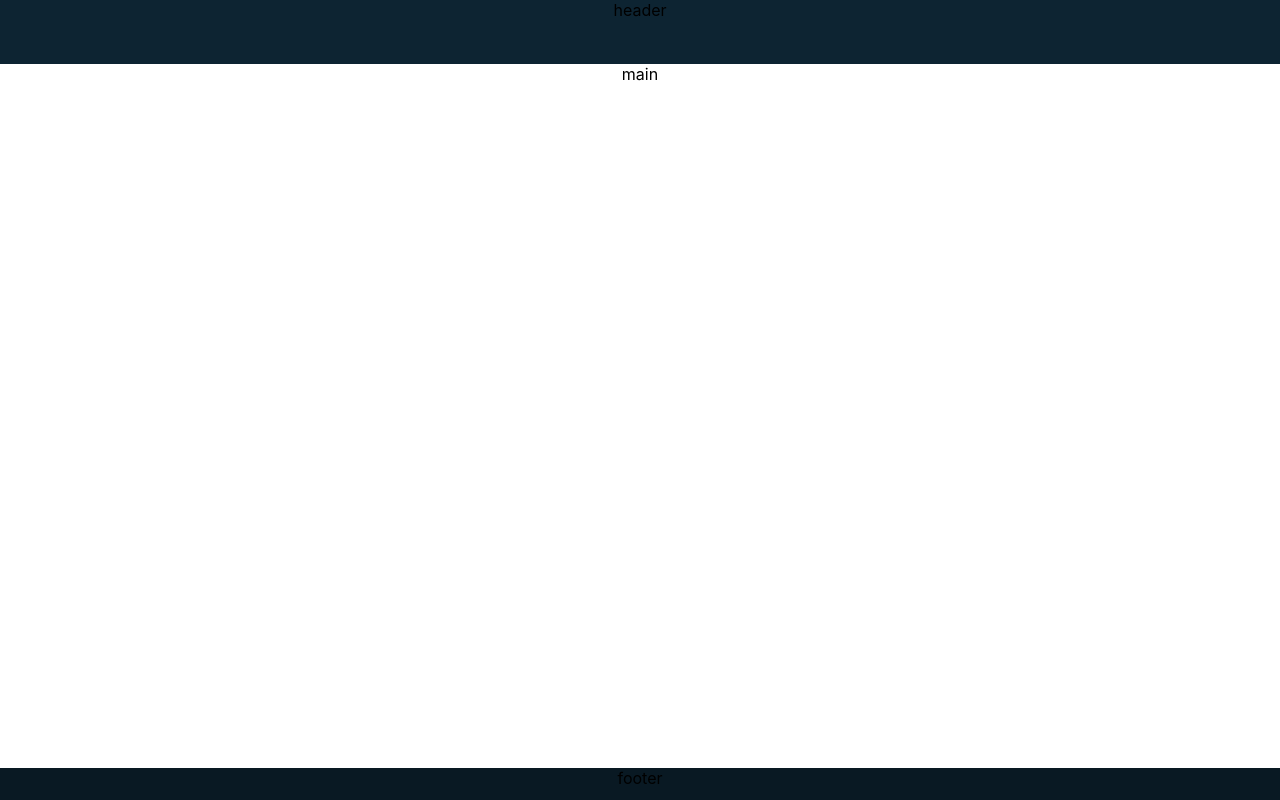
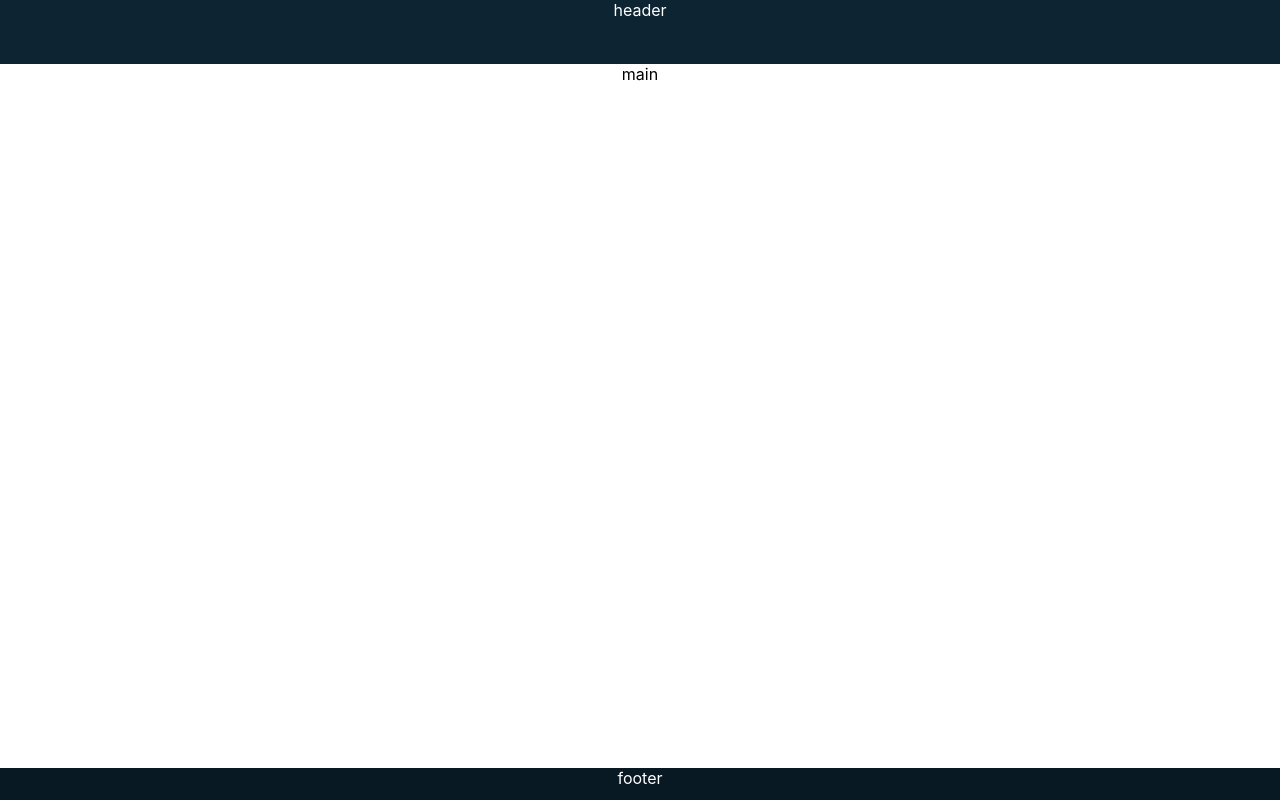
Before and after one commit to EuclidOLAP/olap-web, a React (Create React App) app: page /workbench in a window 1280 px wide. Built offline with nearby package versions, Linux system fonts and the light colour scheme.

Commit message:
^ src/pages/Workbench.js

```diff
--- a/src/pages/Workbench.js
+++ b/src/pages/Workbench.js
@@ -9,6 +9,7 @@ function Workbench() {
       {/* 第一部分：顶部菜单栏 */}
       <Box component="header"
         sx={{
+          color: "white",
           height: "64px",
           width: "100%",
           backgroundColor: "primary.main"
@@ -31,6 +32,7 @@ function Workbench() {
       {/* 第三部分：底部辅助信息 */}
       <Box component="footer"
         sx={{
+          color: "white",
           height: "32px",
           width: "100%",
           backgroundColor: "primary.dark"
```
